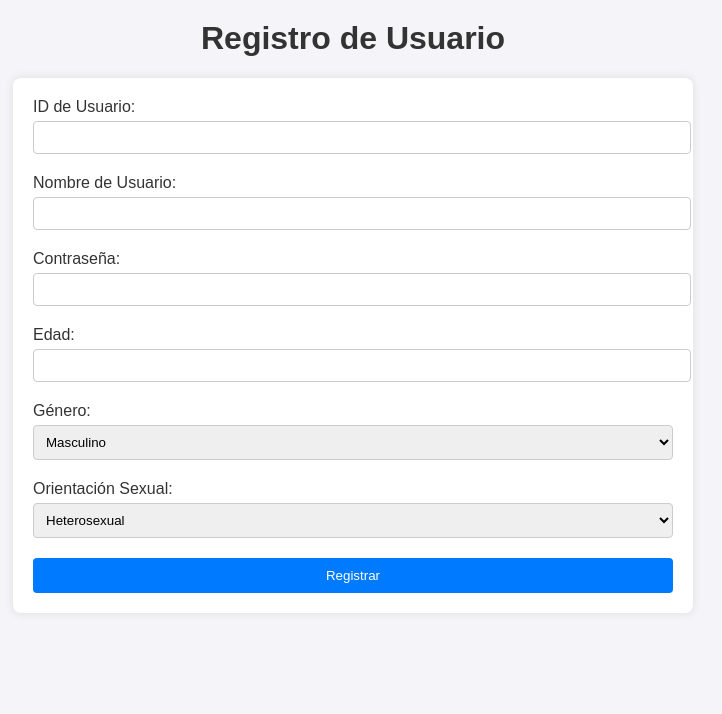
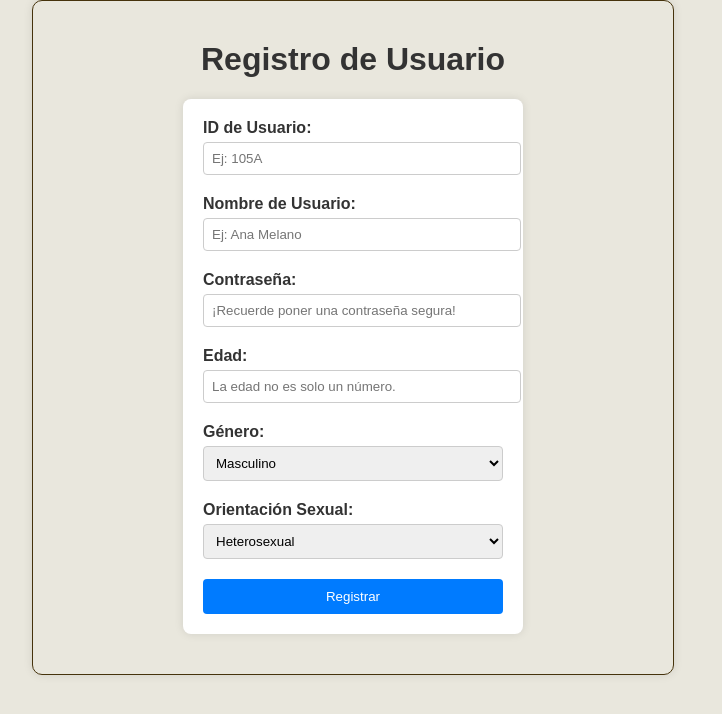
Before and after one commit to TitaAnca/Amorito-v.2, a Flask app: page /auth/ in a window 1280 px wide. Shown: the top 714 px of the page, without its empty margins (287-1009 px from the left). Run offline with Flask 3, Linux system fonts and the light colour scheme.

Commit message:
regsitro

```diff
--- a/static/css/Registro.css
+++ b/static/css/Registro.css
@@ -1,9 +1,16 @@
 body {
     font-family: Arial, sans-serif;
-    margin: 0;
     padding: 0;
-    background-color: #f4f4f9;
     color: #333;
+    font-weight: bold;
+
+    max-width: 600px;
+    margin: auto;
+    padding: 20px;
+    border: 1px solid #46330c;
+    border-radius: 10px;
+    box-shadow: 0 0 10px rgba(0, 0, 0, 0.1);
+    background-color: rgb(233, 231, 221);
 }
 
 h1 {
--- a/templates/Registro.html
+++ b/templates/Registro.html
@@ -11,19 +11,19 @@
     <form id="registroForm">
         <div>
             <label for="id_usuario">ID de Usuario:</label>
-            <input type="text" id="id_usuario" name="id_usuario" required>
+            <input type="text" id="id_usuario" name="id_usuario" required placeholder="Ej: 105A">
         </div>
         <div>
             <label for="nombre_usuario">Nombre de Usuario:</label>
-            <input type="text" id="nombre_usuario" name="nombre_usuario" required>
+            <input type="text" id="nombre_usuario" name="nombre_usuario" required placeholder="Ej: Ana Melano">
         </div>
         <div>
             <label for="contrasena">Contraseña:</label>
-            <input type="password" id="contrasena" name="contrasena" required>
+            <input type="password" id="contrasena" name="contrasena" required placeholder="¡Recuerde poner una contraseña segura!">
         </div>
         <div>
             <label for="edad">Edad:</label>
-            <input type="number" id="edad" name="edad" required min="18" max="90">
+            <input type="number" id="edad" name="edad" required min="18" max="90" placeholder="La edad no es solo un número.">
         </div>
         <div>
             <label for="genero">Género:</label>
@@ -34,6 +34,7 @@
             </select>
         </div>
         <div>
+            <div class="container">
                 <label for="orientacion_sexual">Orientación Sexual:</label>
                 <select id="orientacion_sexual" name="orientacion_sexual">
                     <option value="heterosexual">Heterosexual</option>
@@ -42,6 +43,7 @@
                     <option value="pansexual">Pansexual</option>
                 </select>
             </div>
+        </div>
         <button type="submit">Registrar</button>
     </form>
 
```
Lines whose indentation alone changed are shown as unchanged.
